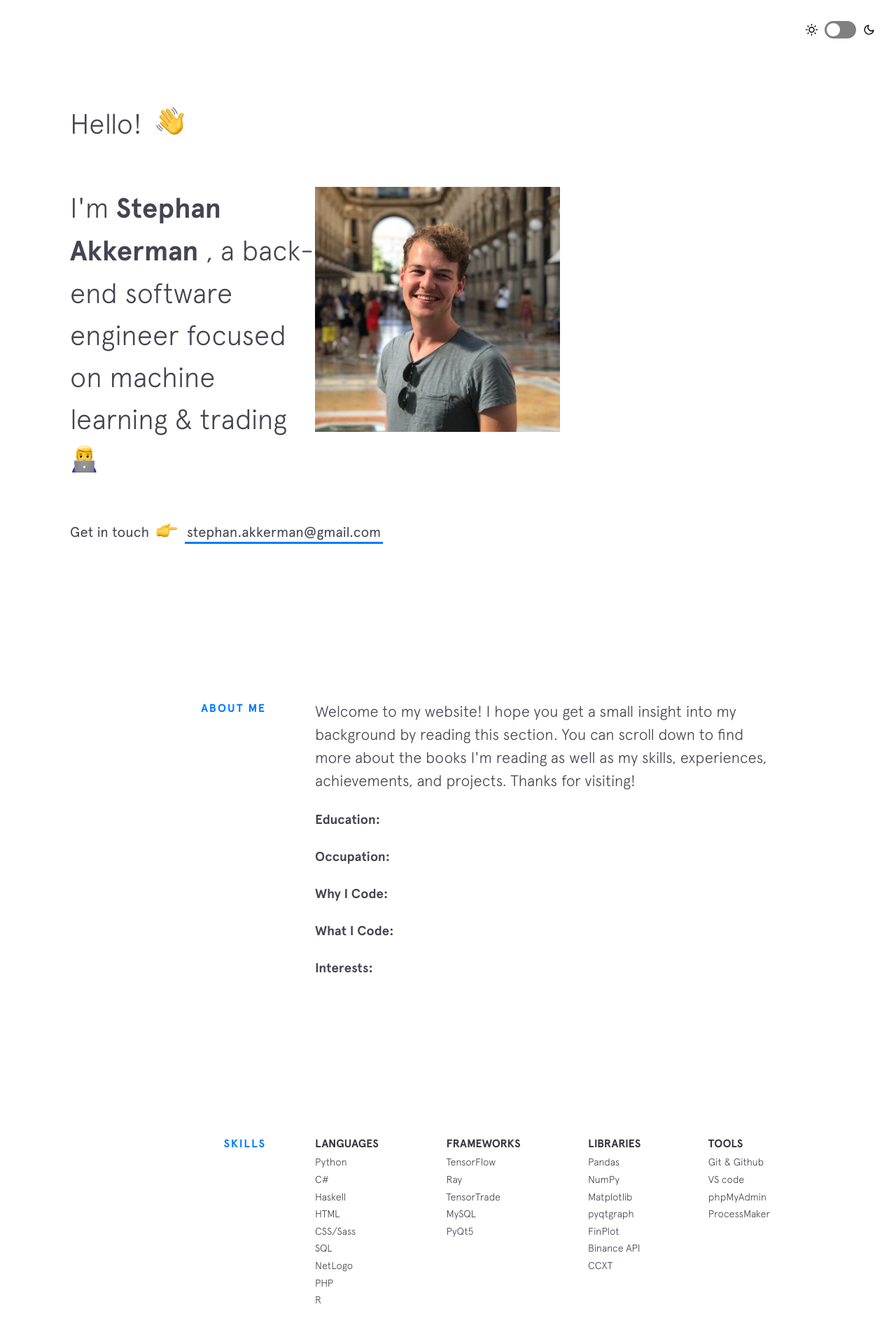
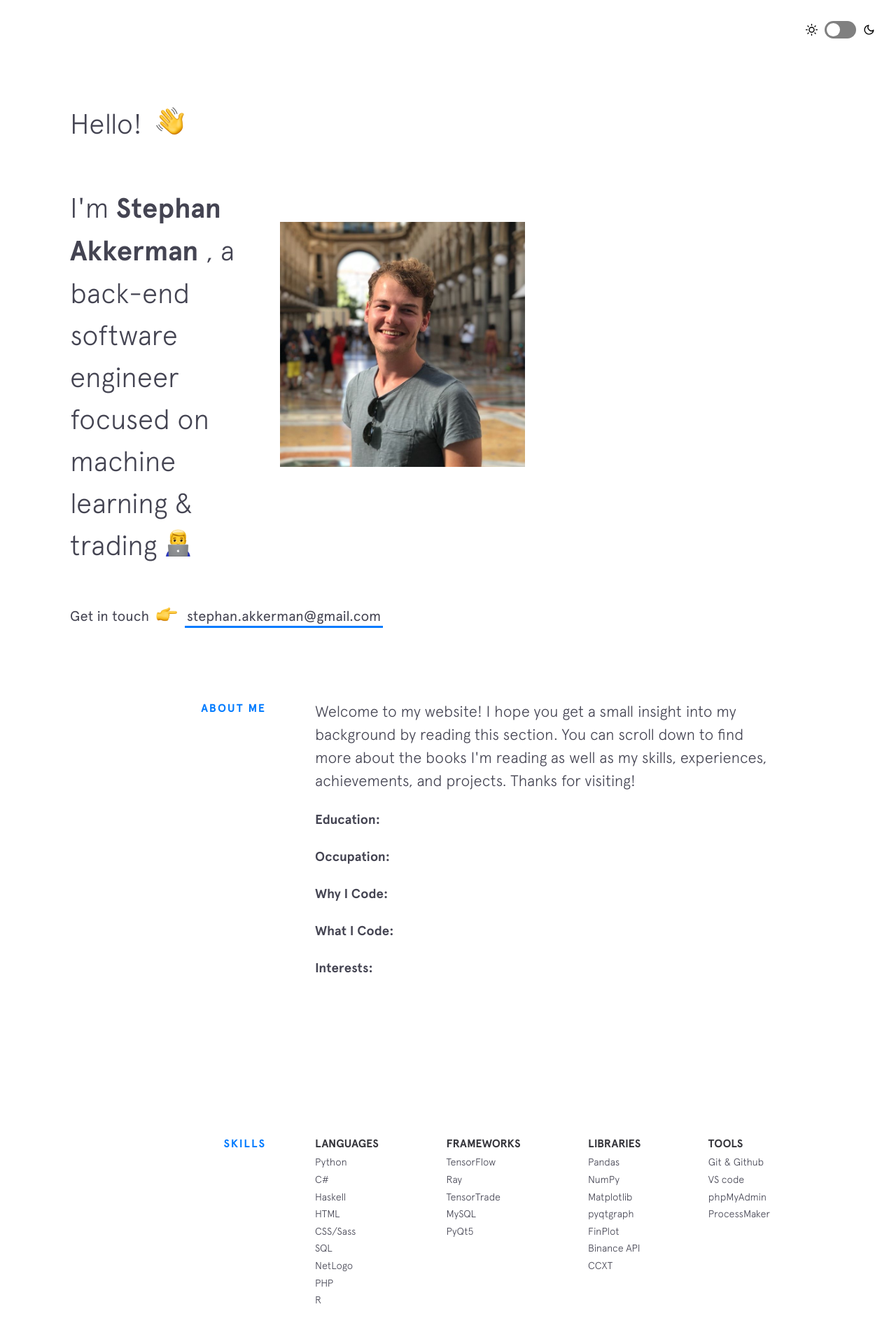
Before and after one commit to StephanAkkerman/StephanAkkerman.github.io, a Jekyll site: the page built from index.html, in a window 1280 px wide. Shown: the top 1920 px of the page at 70% size. Built offline with Jekyll 4.4.1, drawn with Linux system fonts in a browser that asks for light colours; nearby versions of some CDN libraries.

Commit message:
still trying to fix intro pic

```diff
--- a/_includes/intro.html
+++ b/_includes/intro.html
@@ -4,7 +4,7 @@
   </h1>
 
   <h2 class="intro__tagline">
-    <img src="{{site.baseurl}}/img/headshot.jpg" alt="" height="350px" width="350px" align="right">
+    <img src="{{site.baseurl}}/img/headshot.jpg" alt="" height="350px" width="350px" align="right" HSPACE="50" VSPACE="50">
     I'm
     <span class="name">Stephan Akkerman</span>
     , a back-end software engineer focused on machine learning &amp; trading
```
